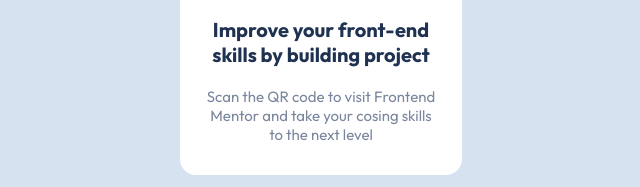
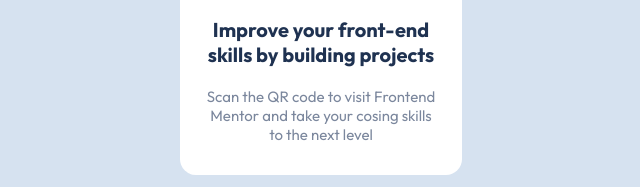
Before and after one commit to samcasmmm/FrontendMentor, a plain HTML site: page qr-code-component-main/index.html in a window 1280 px wide. Shown: the part 449-636 px from the top of the page, 319-959 px from the left. Drawn offline with Linux system fonts and the light colour scheme.

Commit message:
small change

```diff
--- a/qr-code-component-main/index.html
+++ b/qr-code-component-main/index.html
@@ -20,7 +20,7 @@
       <div class="text">
         <p id="bold">
           Improve your front-end <br />
-          skills by building project
+          skills by building projects
         </p>
         <p id="light">
           Scan the QR code to visit Frontend Mentor and take your cosing skills
```
